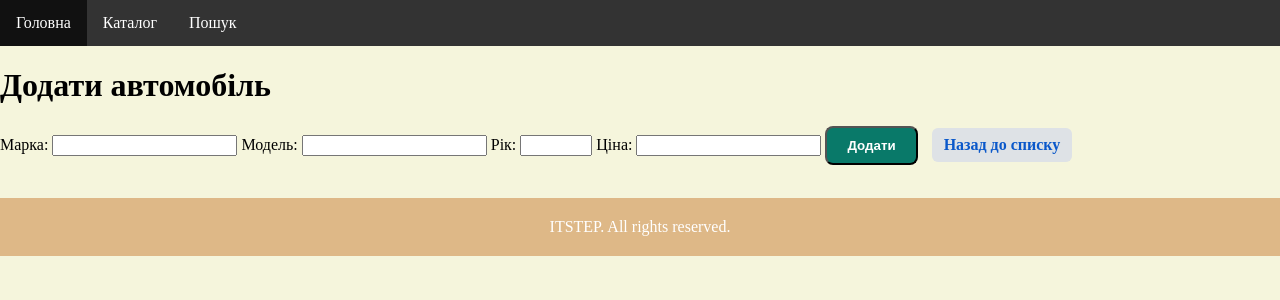
After one commit to Ivalexz/Django-Hw, a Django app: page /car/add/ in a window 1280 px wide. The commit adds this page. Shown: the top 300 px of the page. Run offline with Django 5.2, Linux system fonts and the light colour scheme.

Commit message:
Створено функціонал для оновлення автомобіля. Спробувала реалізувати передачу ID через посилання

```diff
--- a/project1/app/forms.py
+++ b/project1/app/forms.py
@@ -1,3 +1,5 @@
+import datetime
+
 from django import forms
 
 class CarSearchForm(forms.Form):
@@ -35,3 +37,66 @@ class CarSearchForm(forms.Form):
         required=False,
         widget=forms.TextInput(attrs={'class': 'form-control'})
     )
+
+class AddCarForm(forms.Form):
+    brand = forms.CharField(
+        label="Марка",
+        required=True,
+        max_length=50,
+        widget=forms.TextInput(attrs={'class': 'form-control'})
+    )
+    model=forms.CharField(
+        label="Модель",
+        required=True,
+        max_length=50,
+        widget=forms.TextInput(attrs={'class': 'form-control'})
+    )
+    year = forms.IntegerField(
+        label="Рік",
+        required=True,
+        min_value=1900,
+        max_value=datetime.datetime.now().year,
+        widget=forms.NumberInput(attrs={'class': 'form-control'})
+    )
+
+    price=forms.IntegerField(
+        label="Ціна",
+        required=True,
+        min_value=0,
+        widget=forms.NumberInput(attrs={'class': 'form-control'})
+    )
+
+class DeleteCarForm(forms.Form):
+    ID=forms.IntegerField(
+        label="ID",
+        required=True,
+        min_value=1,
+        widget=forms.NumberInput(attrs={'class': 'form-control'})
+    )
+
+class UpdateCarForm (forms.Form):
+    brand = forms.CharField(
+        label="Марка",
+        required=False,
+        max_length=50,
+        widget=forms.TextInput(attrs={'class': 'form-control'})
+    )
+    model = forms.CharField(
+        label="Модель",
+        required=False,
+        max_length=50,
+        widget=forms.TextInput(attrs={'class': 'form-control'})
+    )
+    year = forms.IntegerField(
+        label="Рік",
+        required=False,
+        min_value=1900,
+        max_value=datetime.datetime.now().year,
+        widget=forms.NumberInput(attrs={'class': 'form-control'})
+    )
+    price = forms.IntegerField(
+        label="Ціна",
+        required=False,
+        min_value=0,
+        widget=forms.NumberInput(attrs={'class': 'form-control'})
+    )
--- /dev/null
+++ b/project1/app/templates/app/add_car.html
@@ -0,0 +1,15 @@
+{% extends 'app/base.html' %}
+
+{% block title %} Додати автомобіль {% endblock %}
+
+{% block content %}
+    <h1>Додати автомобіль</h1>
+
+    <form method="post">
+        {% csrf_token %}
+        {{ form.as_table }}
+        <button type="submit" class="btn btn-add">Додати</button>
+        <a href="{% url 'app:show_info' %}" class="btn back-link">Назад до списку</a>
+    </form>
+
+{% endblock %}
--- a/project1/app/templates/app/base.html
+++ b/project1/app/templates/app/base.html
@@ -44,6 +44,102 @@
             background-color: #111;
         }
 
+        a.id-link {
+            color: #5c7cfa;
+            font-weight: bold;
+            font-size:20px;
+            text-decoration: none;
+        }
+        a.id-link:hover {
+            text-decoration: underline;
+        }
+
+        .btn {
+            padding: 10px 20px;
+            border-radius: 8px;
+            cursor: pointer;
+            font-weight: bold;
+            text-decoration: none;
+            transition: 0.3s ease, box-shadow 0.3s ease;
+            display: inline-block;
+        }
+
+        .btn-add {
+            background-color: #097969;
+            color: white;
+        }
+
+        .btn-add:hover {
+            background-color: #045449;
+            box-shadow: 0 4px 10px rgba(4, 66, 57, 0.3);
+        }
+
+        a.back-link {
+            background-color: #dee2e6;
+            color: #0a58ca;
+            padding: 8px 12px;
+            border-radius: 6px;
+            text-decoration: none;
+            margin-bottom:20px;
+            margin-left:10px;
+        }
+        a.back-link:hover {
+            background-color: #ced4da;
+            box-shadow: 0 4px 10px rgba(171, 177, 184, 0.3);
+        }
+
+        .btn-delete {
+            background-color: #dc3545;
+            color: white;
+        }
+
+        .btn-delete:hover {
+            background-color: #bd2130;
+            box-shadow: 0 4px 10px rgba(220, 53, 69, 0.3);
+        }
+
+        .btn-update {
+            background-color: #6495ED;
+            color: white;
+        }
+
+        .btn-update:hover {
+            background-color: #3c6fc9;
+            box-shadow: 0 4px 10px rgba(41, 80, 148, 0.3);
+        }
+
+        table {
+            width: 50%;
+            margin-bottom: 25px;
+            background-color: #fff;
+            box-shadow: 0 2px 5px rgba(0, 0, 0, 0.1);
+        }
+
+        th {
+            background-color: #4a4a4a;
+            color: white;
+            text-align: left;
+            padding: 12px 15px;
+            font-weight: bold;
+            font-size: 16px;
+        }
+
+        td {
+            padding: 10px 15px;
+            border-bottom: 1px solid #e0e0e0;
+        }
+
+        tr:nth-child(even) {
+            background-color: #f5f5f5;
+        }
+
+        td:first-child {
+            font-weight: bold;
+            width: 30%;
+        }
+
+
+
     </style>
     {%block style%} {%endblock%}
 </head>
--- a/project1/app/templates/app/car_details.html
+++ b/project1/app/templates/app/car_details.html
@@ -20,6 +20,6 @@
 {% else %}
     <h2>Помилка! Машину з ID {{car_id}} не знайдено</h2>
 {% endif %}
-<a href="{% url 'app:show_info' %}"> <= Back to car list</a>
+<a href="{% url 'app:show_info' %}" class="btn back-link">Назад до списку</a>
 
 {% endblock %}
--- a/project1/app/templates/app/car_list.html
+++ b/project1/app/templates/app/car_list.html
@@ -9,15 +9,19 @@
 <ol>
     {% for car_id, car in cars.items%}
         <li>
-            <strong><a href="{% url 'app:show_car_by_id' car_id=car_id %}">ID: {{car_id}}</a></strong>
+            <a href="{% url 'app:show_car_by_id' car_id=car_id %}" class="id-link">ID: {{car_id}}</a>
             <ul>
                 {% for key, value in car.items%}
                     <li>{{key}}: {{value}}</li>
                 {% endfor%}
+                <a href="{% url 'app:delete_car' %}" class="btn btn-delete">Видалити</a>
+                <a href="{% url 'app:update_car' ID=car_id %}" class="btn btn-update">Оновити</a>
             </ul>
         </li>
     {% endfor%}
 </ol>
 {% endif %}
 
+<a href="{% url 'app:add_car' %}" class="btn back-link">Додати автомобіль</a>
+
 {% endblock %}
--- a/project1/app/urls.py
+++ b/project1/app/urls.py
@@ -10,4 +10,7 @@ path('', views.hello_world, name='hello_world'),#http://127.0.0.1:8000
     path('car/<int:car_id>/', views.show_car_by_id, name='show_car_by_id'),#http://127.0.0.1:8000/car/1
     path('car/search/', views.search_cars, name='search_cars'),#http://127.0.0.1:8000/car/search?min_price=6900
     path('greet/', views.greeting, name='greeting'),
+    path('car/add/', views.add_car, name="add_car"),
+    path('car/delete/', views.delete_car, name="delete_car"),
+    path('update_car/<int:ID>/', views.update_car, name='update_car'),
 ]
--- a/project1/app/views.py
+++ b/project1/app/views.py
@@ -2,7 +2,7 @@ from django.contrib.gis.geos.libgeos import CONTEXT_PTR
 from django.http import HttpResponse
 from django.shortcuts import render
 
-from project1.app.forms import CarSearchForm
+from project1.app.forms import CarSearchForm, AddCarForm, DeleteCarForm, UpdateCarForm
 
 cars = {
     1: {
@@ -58,6 +58,69 @@ def search_cars(request):
     }
     return render(request, 'app/search_cars.html', context)
 
+def add_car(request):
+    form=AddCarForm(request.POST or None)
+
+    if form.is_valid():
+        brand=form.cleaned_data.get('brand')
+        model = form.cleaned_data.get('model')
+        year = form.cleaned_data.get('year')
+        price = form.cleaned_data.get('price')
+
+        next_id = max(cars.keys()) + 1
+        cars[next_id]={
+            "Марка": brand,
+            "Модель": model,
+            "Рік": year,
+            "Ціна": price
+        }
+
+    context={
+        "form":form
+    }
+
+    return  render(request, "app/add_car.html", context)
+
+def delete_car(request):
+    form=DeleteCarForm(request.POST or None)
+    if form.is_valid():
+        ID=form.cleaned_data.get('ID')
+        if ID in cars.keys():
+            cars.pop(ID)
+        else:
+            return HttpResponse("Такого ID неіснує")
+
+    context = {
+        "form": form
+    }
+
+    return render(request, "app/delete_car.html", context)
+
+def update_car(request, ID=None):
+    form=UpdateCarForm(request.POST or None)
+
+    if form.is_valid():
+        brand=form.cleaned_data.get('brand') or None
+        model = form.cleaned_data.get('model') or None
+        year = form.cleaned_data.get('year') or None
+        price = form.cleaned_data.get('price') or None
+
+        fields_arr = {
+            "Марка": brand,
+            "Модель": model,
+            "Рік": year,
+            "Ціна": price
+        }
+        if ID:
+            for k in cars[ID].keys():
+                if fields_arr[k] is not None:
+                    cars[ID][k] = fields_arr[k]
+
+    context={
+        "form":form
+    }
+
+    return render(request, "app/update_car.html", context)
 
 def hello_world(request):
     # return HttpResponse("Hello world of Web Development!")
```
Also changed, not shown: project1/app/templates/app/delete_car.html (added, +15 -0 lines), project1/app/templates/app/update_car.html (added, +15 -0 lines).
